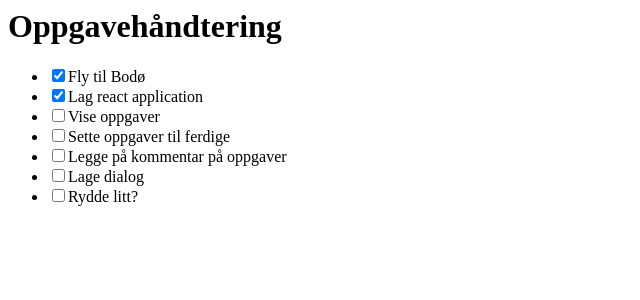
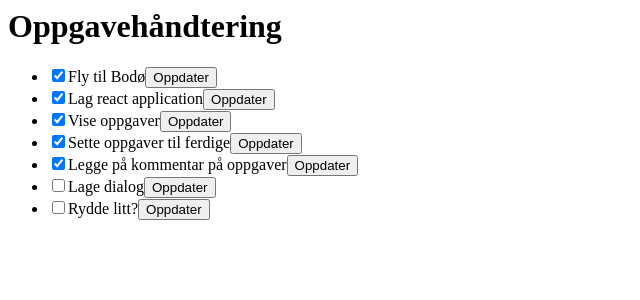
Before and after one commit to jhannes/kata, a React (Vite) app: page / in a window 1280 px wide. Shown: the top 300 px of the page, without its empty margins (0-640 px from the left). Built offline with nearby package versions, Linux system fonts and the light colour scheme.

Commit message:
added comments to tasks

```diff
--- a/src/main.tsx
+++ b/src/main.tsx
@@ -1,28 +1,119 @@
 import { createRoot } from "react-dom/client";
+import { useState, type SubmitEvent } from "react";
 
-function Application() {
-  const tasks = [
+interface TaskItem {
+  description?: string;
+  id: number;
+  completed: boolean;
+  title: string;
+}
+
+const INITIAL_TASKS: TaskItem[] = [
   { id: 1, title: "Fly til Bodø", completed: true },
   { id: 2, title: "Lag react application", completed: true },
-    { id: 3, title: "Vise oppgaver", completed: false },
-    { id: 4, title: "Sette oppgaver til ferdige", completed: false },
-    { id: 5, title: "Legge på kommentar på oppgaver", completed: false },
+  { id: 3, title: "Vise oppgaver", completed: true },
+  { id: 4, title: "Sette oppgaver til ferdige", completed: true },
+  { id: 5, title: "Legge på kommentar på oppgaver", completed: true },
   { id: 6, title: "Lage dialog", completed: false },
   { id: 7, title: "Rydde litt?", completed: false },
 ];
+
+function TaskList({
+  tasks,
+  onUpdate,
+  onSelect,
+}: {
+  tasks: TaskItem[];
+  onUpdate: (id: number, completed: boolean) => void;
+  onSelect: (t: TaskItem) => void;
+}) {
   return (
-    <div>
-      <h1>Oppgavehåndtering</h1>
     <ul>
       {tasks.map((t) => (
         <li>
           <label>
-              <input type="checkbox" checked={t.completed} />
+            <input
+              type="checkbox"
+              checked={t.completed}
+              onChange={(e) => onUpdate(t.id, e.target.checked)}
+            />
             {t.title}
           </label>
+          <button onClick={() => onSelect(t)}>Oppdater</button>
+          {t.description && <p>{t.description}</p>}
         </li>
       ))}
     </ul>
+  );
+}
+
+function UpdateTaskForm({
+  task,
+  onUpdate,
+  onCancel,
+}: {
+  task: TaskItem;
+  onUpdate: (id: number, completed: boolean, description?: string) => void;
+  onCancel: () => void;
+}) {
+  const [completed, setCompleted] = useState(task.completed);
+  const [description, setDescription] = useState(task.description || "");
+
+  function handleSubmit(e: SubmitEvent) {
+    e.preventDefault();
+    onUpdate(task.id, completed, description);
+  }
+
+  return (
+    <form onSubmit={handleSubmit}>
+      <h2>Update {task.title}</h2>
+      <div>
+        <textarea
+          value={description}
+          onChange={(e) => setDescription(e.target.value)}
+        />
+      </div>
+      <div>
+        <input
+          type="checkbox"
+          checked={completed}
+          onChange={(e) => setCompleted(e.target.checked)}
+        />
+      </div>
+      <button>Lagre</button>
+      <button onClick={onCancel}>Avbryt</button>
+    </form>
+  );
+}
+
+function Application() {
+  const [tasks, setTasks] = useState(INITIAL_TASKS);
+  function handleUpdate(id: number, completed: boolean, description?: string) {
+    setTasks((old) =>
+      old.map((o) =>
+        id === o.id ? { ...o, description: description || "", completed } : o,
+      ),
+    );
+    setSelectedTask(undefined);
+  }
+
+  const [selectedTask, setSelectedTask] = useState<TaskItem | undefined>();
+
+  return (
+    <div>
+      <h1>Oppgavehåndtering</h1>
+      <TaskList
+        tasks={tasks}
+        onUpdate={handleUpdate}
+        onSelect={(t) => setSelectedTask(t)}
+      />
+      {selectedTask && (
+        <UpdateTaskForm
+          task={selectedTask}
+          onUpdate={handleUpdate}
+          onCancel={() => setSelectedTask(undefined)}
+        />
+      )}
     </div>
   );
 }
```
Lines whose indentation alone changed are shown as unchanged.
